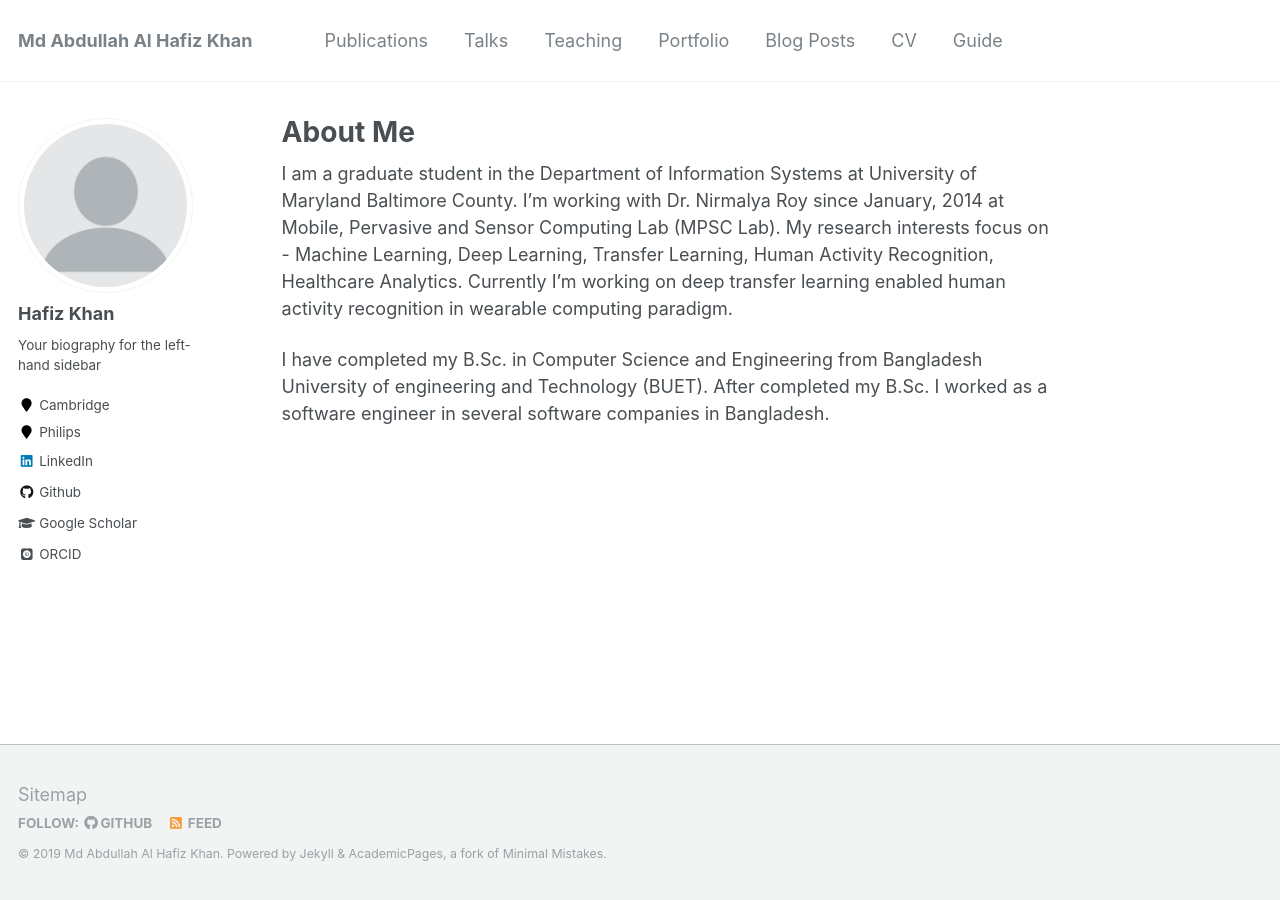
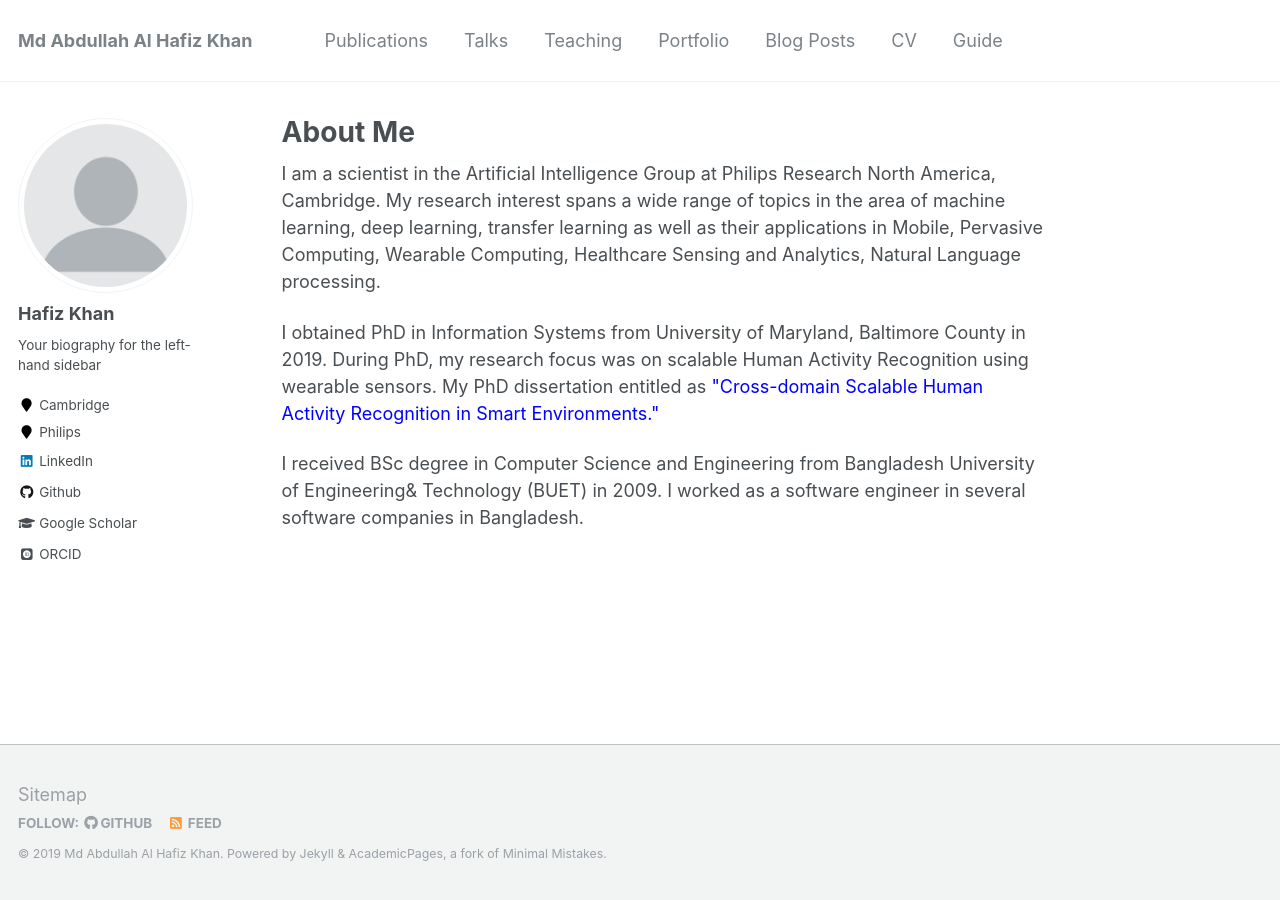
Before and after one commit to ahafizk/ahafizk.github.io, a Jekyll site: the page built from _pages/about.md, in a window 1280 px wide. Built offline with Jekyll 4.4.1, drawn with Linux system fonts in a browser that asks for light colours; some web fonts are replaced.

Commit message:
about me
updated about me page.

```diff
--- a/_pages/about.md
+++ b/_pages/about.md
@@ -8,6 +8,9 @@ redirect_from:
   - /about.html
 ---
 
-I am a graduate student in the Department of Information Systems at University of Maryland Baltimore County. I'm working with Dr. Nirmalya Roy since January, 2014 at Mobile, Pervasive and Sensor Computing Lab (MPSC Lab). My research interests focus on - Machine Learning, Deep Learning, Transfer Learning, Human Activity Recognition, Healthcare Analytics. Currently I'm working on deep transfer learning enabled human activity recognition in wearable computing paradigm.
+I am a scientist in the Artificial Intelligence Group at Philips Research North America, Cambridge. My research interest spans a wide range of topics in the area of machine learning, deep learning, transfer learning as well as their applications in Mobile, Pervasive Computing, Wearable Computing, Healthcare Sensing and Analytics, Natural Language processing.
 
-I have completed my B.Sc. in Computer Science and Engineering from Bangladesh University of engineering and Technology (BUET). After completed my B.Sc. I worked as a software engineer in several software companies in Bangladesh.
+I obtained PhD in Information Systems from University of Maryland, Baltimore County in 2019. During PhD, my research focus was on scalable Human Activity Recognition using wearable sensors. My PhD dissertation entitled as <font color='blue'>"Cross-domain Scalable Human Activity Recognition in Smart Environments."</font>
+
+
+I received BSc degree in Computer Science and Engineering from Bangladesh University of Engineering& Technology (BUET) in 2009. I worked as a software engineer in several software companies in Bangladesh.
```
Also changed, not shown: images/favicon-32x32.png.png (added), 1 other file.
